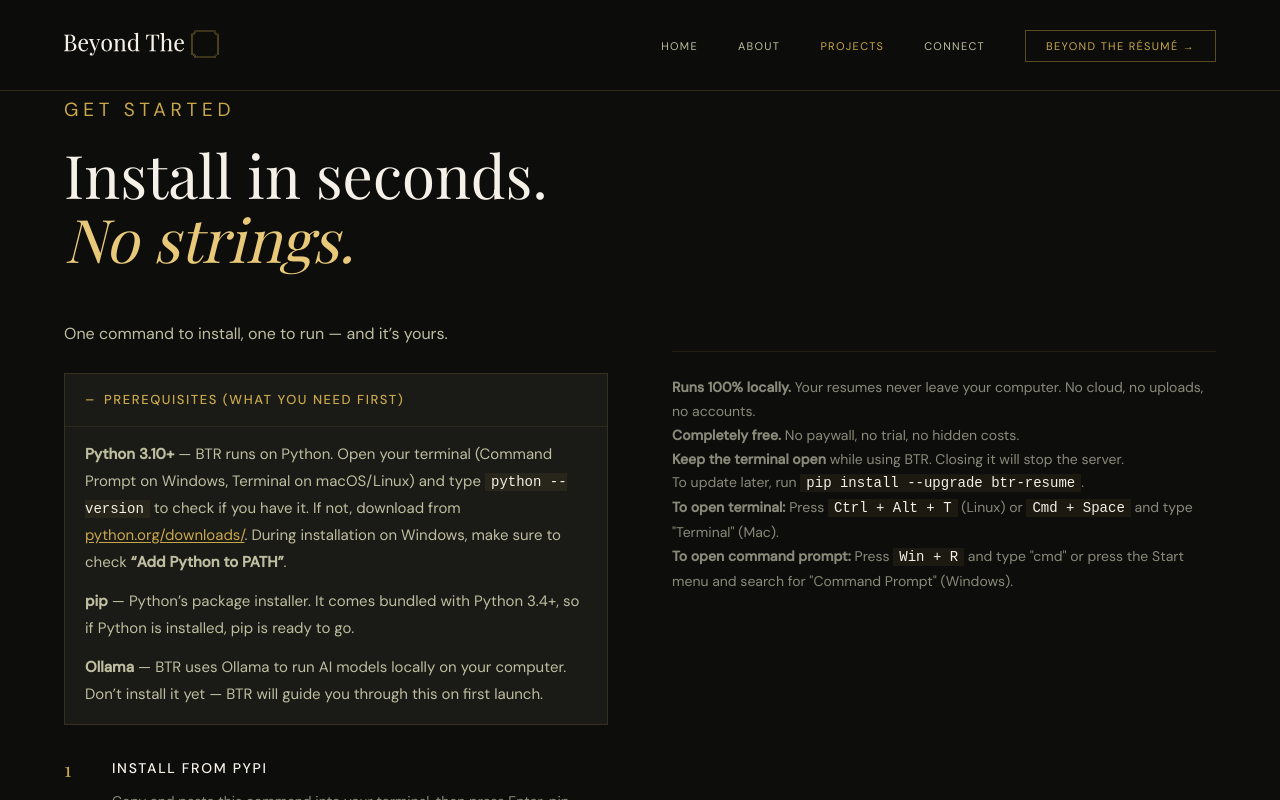
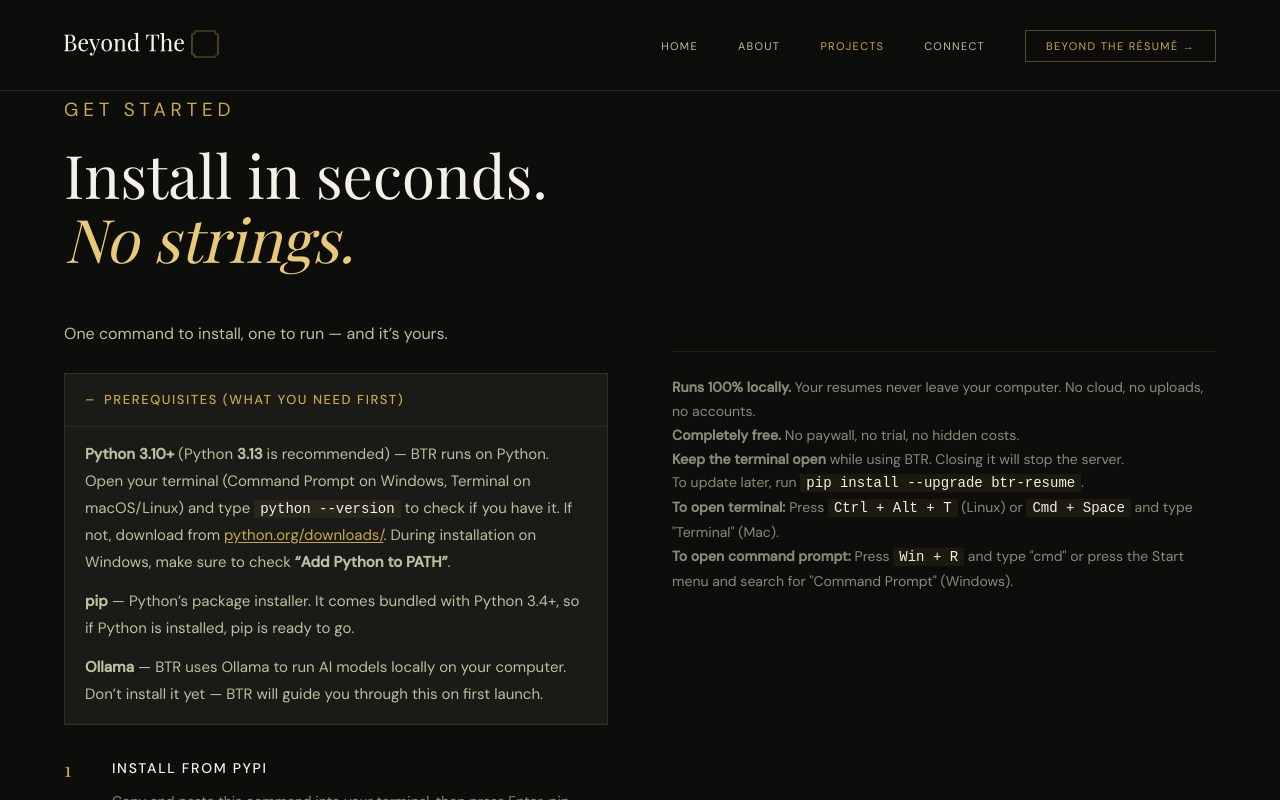
Before and after one commit to rasumeng/beyondtheframe-site, a Next.js app: page /projects/btr in a window 1280 px wide. Both pictures are taken after a click on the heading "PREREQUISITES (WHAT YOU NEED FIRST)". Shown: the part 1367-2167 px from the top of the page. Built offline with nearby package versions, Linux system fonts and the light colour scheme; no server answers; the database is empty; a web font is replaced by a local one.

Commit message:
More QOL

```diff
--- a/app/projects/btr/page.tsx
+++ b/app/projects/btr/page.tsx
@@ -222,7 +222,7 @@ export default function BTRPage() {
             <details className={styles.prereqs}>
               <summary className={styles.prereqsSummary}>Prerequisites (what you need first)</summary>
               <div className={styles.prereqsContent}>
-                <p><strong>Python 3.10+</strong> &mdash; BTR runs on Python. Open your terminal (Command Prompt on Windows, Terminal on macOS/Linux) and type <code>python --version</code> to check if you have it. If not, download from <a href="https://www.python.org/downloads/" target="_blank" rel="noopener noreferrer">python.org/downloads/</a>. During installation on Windows, make sure to check <strong>&ldquo;Add Python to PATH&rdquo;</strong>.</p>
+                <p><strong>Python 3.10+</strong> (Python <strong>3.13</strong> is recommended) &mdash; BTR runs on Python. Open your terminal (Command Prompt on Windows, Terminal on macOS/Linux) and type <code>python --version</code> to check if you have it. If not, download from <a href="https://www.python.org/downloads/" target="_blank" rel="noopener noreferrer">python.org/downloads/</a>. During installation on Windows, make sure to check <strong>&ldquo;Add Python to PATH&rdquo;</strong>.</p>
                 <p><strong>pip</strong> &mdash; Python&rsquo;s package installer. It comes bundled with Python 3.4+, so if Python is installed, pip is ready to go.</p>
                 <p><strong>Ollama</strong> &mdash; BTR uses Ollama to run AI models locally on your computer. Don&rsquo;t install it yet &mdash; BTR will guide you through this on first launch.</p>
               </div>
```
